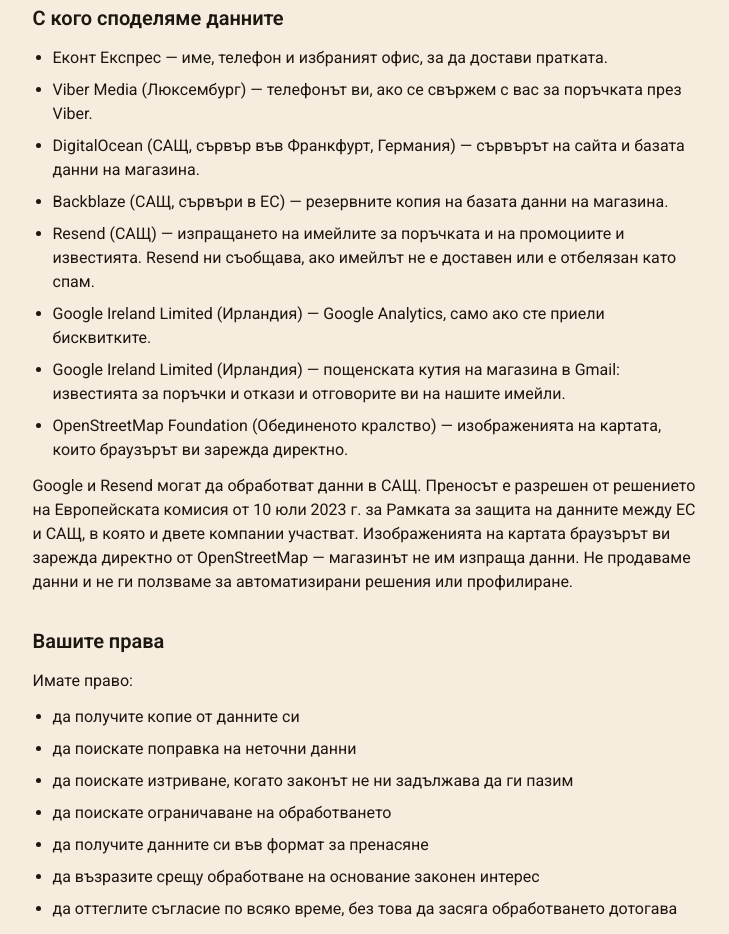
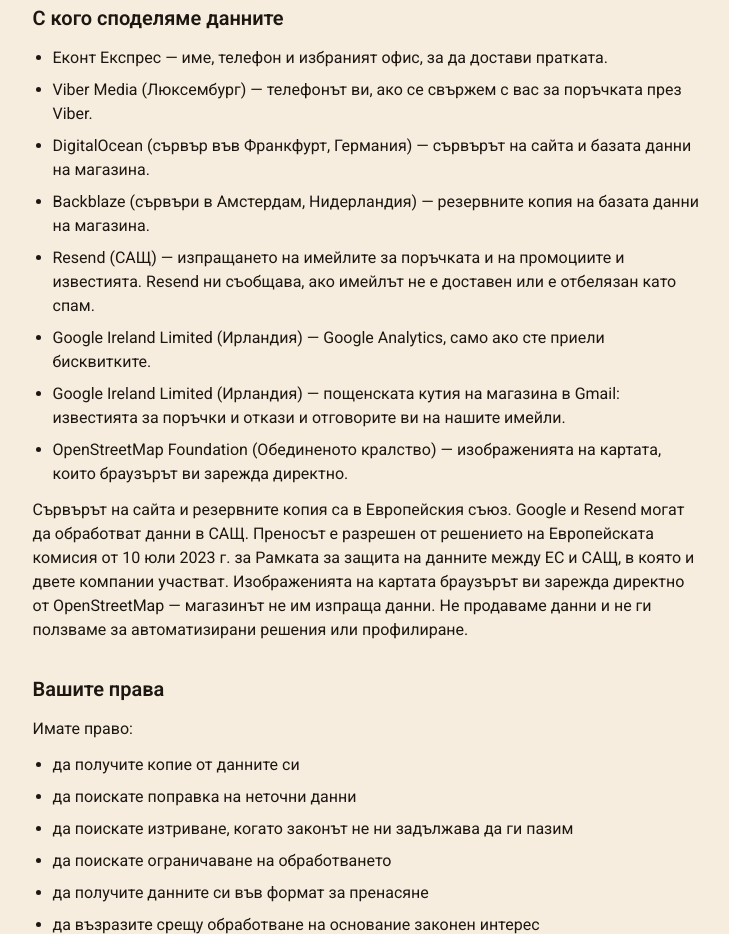
Before and after one commit to Nik-Kolev/beepollen, a Next.js app: page /privacy in a window 1280 px wide. Shown: the part 2720-3654 px from the top of the page, without its empty margins (264-993 px from the left). Built offline with nearby package versions, Linux system fonts and the light colour scheme; no server answers.

Commit message:
Say on /privacy that the server and backups stay in the EU
DigitalOcean and Backblaze are named by where their servers are, Frankfurt and
Amsterdam, rather than as US companies.

```diff
--- a/src/app/(shop)/privacy/page.tsx
+++ b/src/app/(shop)/privacy/page.tsx
@@ -89,8 +89,8 @@ const PURPOSES: Purpose[] = [
 const RECIPIENTS = [
   "Еконт Експрес — име, телефон и избраният офис, за да достави пратката.",
   "Viber Media (Люксембург) — телефонът ви, ако се свържем с вас за поръчката през Viber.",
-  "DigitalOcean (САЩ, сървър във Франкфурт, Германия) — сървърът на сайта и базата данни на магазина.",
-  "Backblaze (САЩ, сървъри в ЕС) — резервните копия на базата данни на магазина.",
+  "DigitalOcean (сървър във Франкфурт, Германия) — сървърът на сайта и базата данни на магазина.",
+  "Backblaze (сървъри в Амстердам, Нидерландия) — резервните копия на базата данни на магазина.",
   "Resend (САЩ) — изпращането на имейлите за поръчката и на промоциите и известията. Resend ни съобщава, ако имейлът не е доставен или е отбелязан като спам.",
   "Google Ireland Limited (Ирландия) — Google Analytics, само ако сте приели бисквитките.",
   "Google Ireland Limited (Ирландия) — пощенската кутия на магазина в Gmail: известията за поръчки и откази и отговорите ви на нашите имейли.",
@@ -168,8 +168,9 @@ export default function PrivacyPage() {
             ))}
           </ul>
           <p>
-            Google и Resend могат да обработват данни в САЩ. Преносът е разрешен
-            от решението на Европейската комисия от 10 юли 2023 г. за Рамката за
+            Сървърът на сайта и резервните копия са в Европейския съюз. Google и
+            Resend могат да обработват данни в САЩ. Преносът е разрешен от
+            решението на Европейската комисия от 10 юли 2023 г. за Рамката за
             защита на данните между ЕС и САЩ, в която и двете компании участват.
             Изображенията на картата браузърът ви зарежда директно от
             OpenStreetMap — магазинът не им изпраща данни. Не продаваме данни и
```
